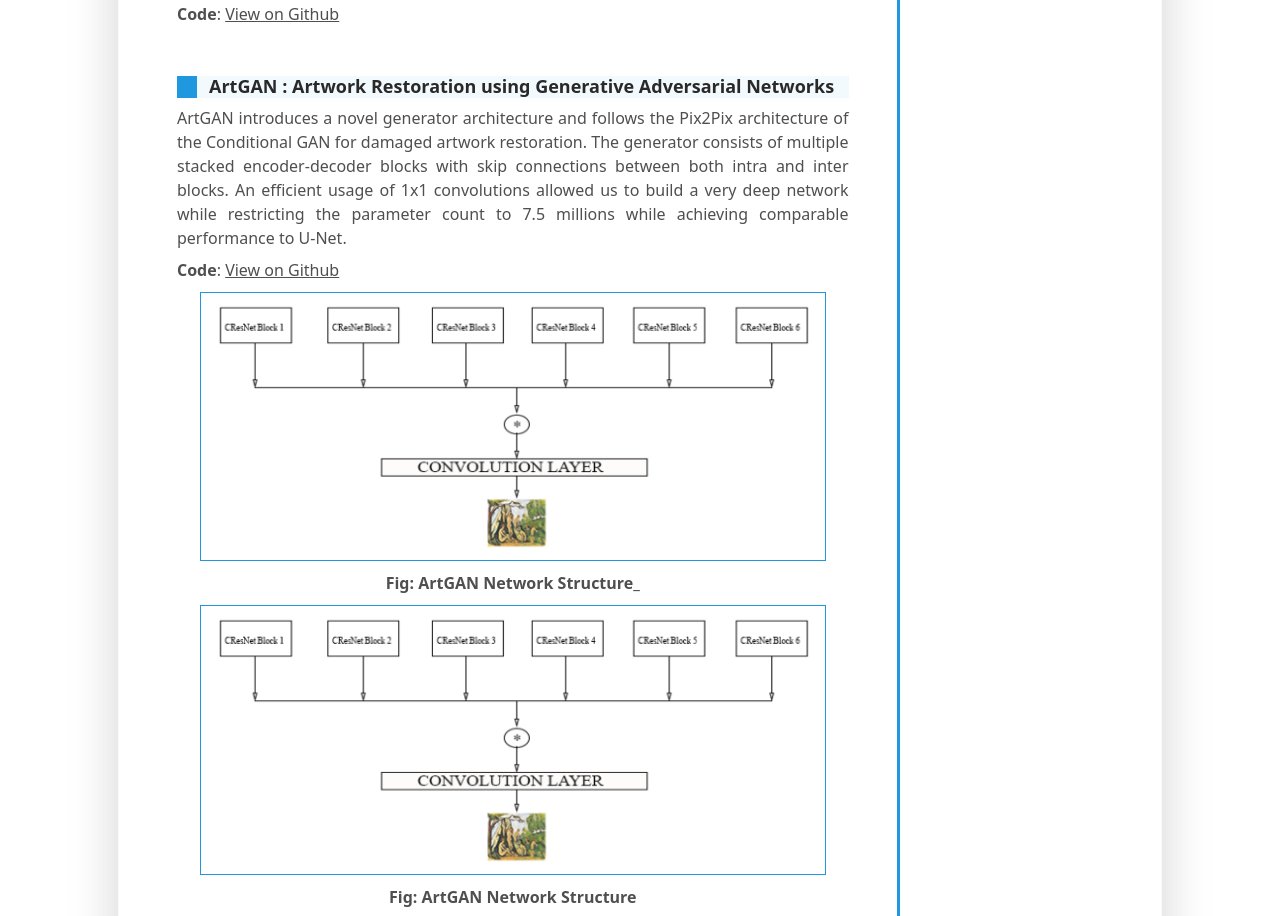
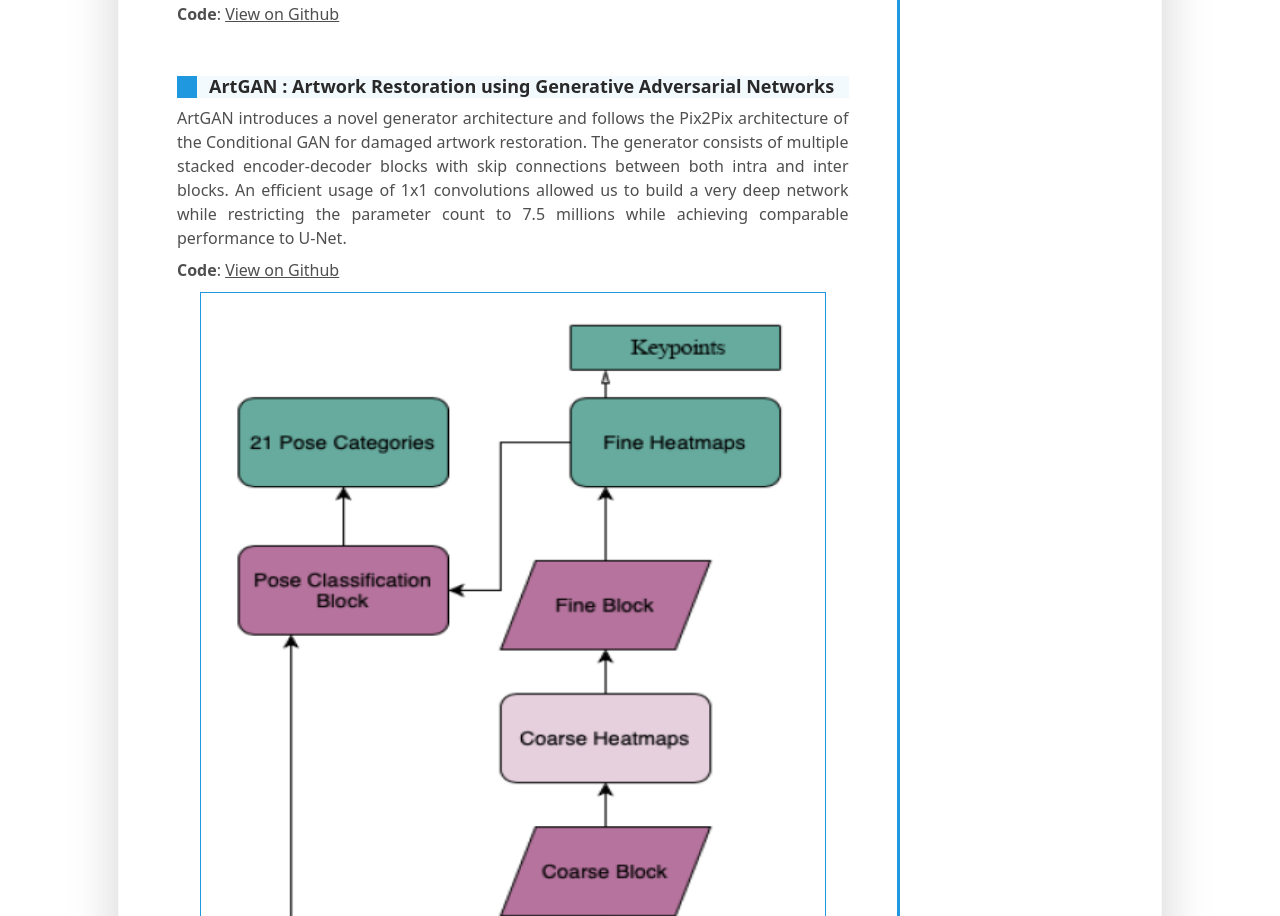
Before and after one commit to abhijitadhikary/abhijitadhikary.tech, a plain HTML site: page index.html in a window 1280 px wide. Shown: the part 4132-5048 px from the top of the page. Drawn offline with Linux system fonts and the light colour scheme.

Commit message:
images updated 3

```diff
--- a/index.html
+++ b/index.html
@@ -800,13 +800,8 @@
 											ArtGAN introduces a novel generator architecture and follows the Pix2Pix architecture of the Conditional GAN for damaged artwork restoration. The generator consists of multiple stacked encoder-decoder blocks with skip connections between both intra and inter blocks. An efficient usage of 1x1 convolutions allowed us to build a very deep network while restricting the parameter count to 7.5 millions while achieving comparable performance to U-Net.
 										</div>
 											<strong>Code</strong>: <a href="https://github.com/namas191297/artgan" target="_blank">View on Github</a>
-
 											<div class="row">
-												<img class="project_image" style="width: 90%" src="assets/images/artgan.png" alt="ArtGAN Network Structure">
-												<span class="img_caption">Fig: ArtGAN Network Structure_</span>
-											</div>
-											<div class="row">
-												<img class="project_image" src="assets/images/artgan.png" alt="ArtGAN Network Structure">
+												<img class="project_image" src="assets/images/posemotion_1.png" alt="ArtGAN Network Structure">
 												<span class="img_caption">Fig: ArtGAN Network Structure</span>
 											</div>
 
```
